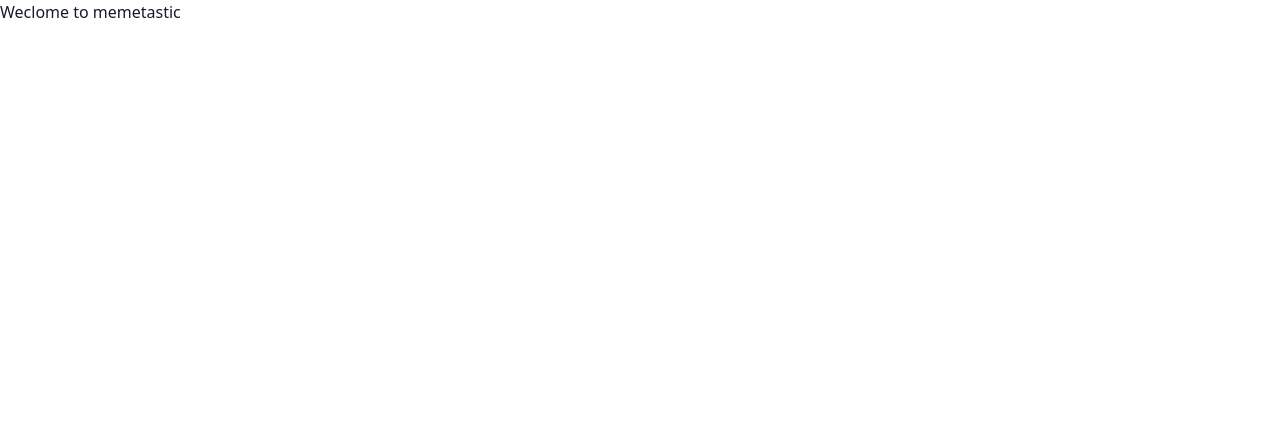
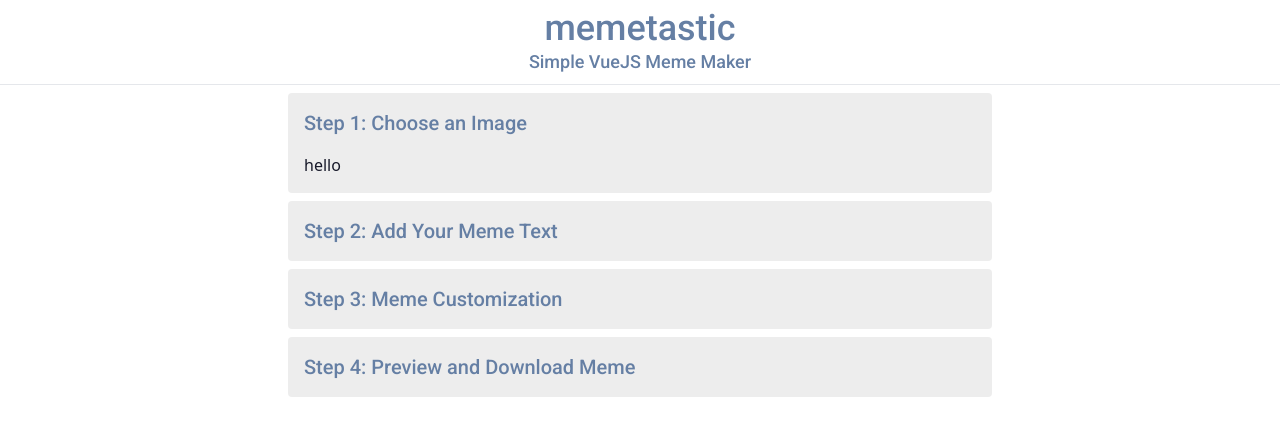
Before and after one commit to bikathi/meme-gen, a Vue app: page / in a window 1280 px wide. Shown: the top 436 px of the page. Built offline with nearby package versions, Linux system fonts and the light colour scheme.

Commit message:
Add sections for steps to generate memes

```diff
--- a/src/App.vue
+++ b/src/App.vue
@@ -1,7 +1,66 @@
 <script setup></script>
 
 <template>
-	<main>
-		<h1>Weclome to memetastic</h1>
+	<nav
+		class="flex flex-col items-center justify-center py-2 border-b text-secondary-focus">
+		<h1 class="font-roboto text-4xl">memetastic</h1>
+		<h2 class="font-roboto text-lg">Simple VueJS Meme Maker</h2>
+	</nav>
+	<main class="flex space-y-2 justify-center py-2">
+		<div class="w-[55%] space-y-2">
+			<div class="collapse bg-base-200">
+				<input
+					type="radio"
+					name="my-accordion-1"
+					checked="checked" />
+				<div class="collapse-title text-xl font-medium">
+					<span class="text-secondary-focus font-roboto"
+						>Step 1: Choose an Image</span
+					>
+				</div>
+				<div class="collapse-content">
+					<p>hello</p>
+				</div>
+			</div>
+			<div class="collapse bg-base-200">
+				<input
+					type="radio"
+					name="my-accordion-1" />
+				<div class="collapse-title text-xl font-medium">
+					<span class="text-secondary-focus font-roboto"
+						>Step 2: Add Your Meme Text</span
+					>
+				</div>
+				<div class="collapse-content">
+					<p>hello</p>
+				</div>
+			</div>
+			<div class="collapse bg-base-200">
+				<input
+					type="radio"
+					name="my-accordion-1" />
+				<div class="collapse-title text-xl font-medium">
+					<span class="text-secondary-focus font-roboto"
+						>Step 3: Meme Customization</span
+					>
+				</div>
+				<div class="collapse-content">
+					<p>hello</p>
+				</div>
+			</div>
+			<div class="collapse bg-base-200">
+				<input
+					type="radio"
+					name="my-accordion-1" />
+				<div class="collapse-title text-xl font-medium">
+					<span class="text-secondary-focus font-roboto"
+						>Step 4: Preview and Download Meme</span
+					>
+				</div>
+				<div class="collapse-content">
+					<p>hello</p>
+				</div>
+			</div>
+		</div>
 	</main>
 </template>
```
